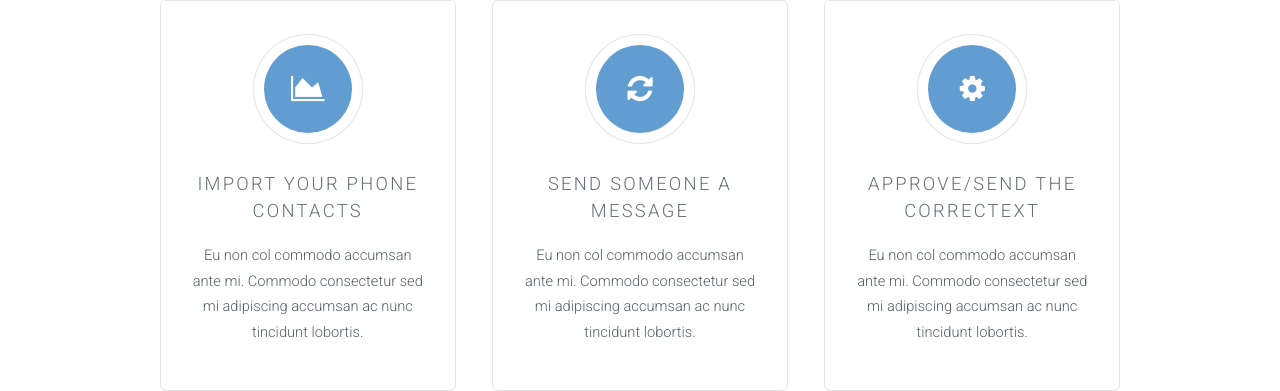
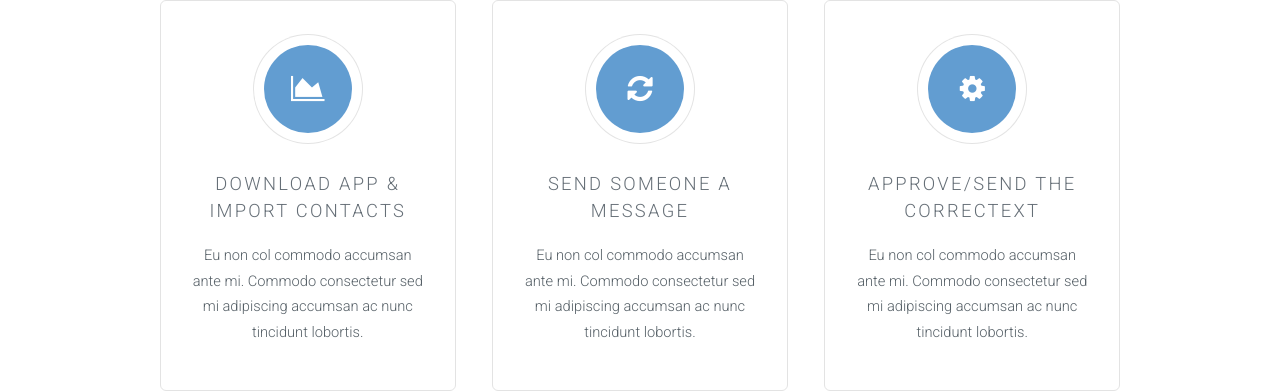
Before and after one commit to LevlUp/correctext, a Jekyll site: the page built from index.html, in a window 1280 px wide and 900 px high, scrolled down 594 px. Shown: the part 87-478 px from the top of the window. Built offline with Jekyll 4.4.1, drawn with Linux system fonts in a browser that asks for light colours.

Commit message:
change import contact

```diff
--- a/index.html
+++ b/index.html
@@ -13,7 +13,7 @@ layout: landing-page
 						<div class="4u">
 							<section class="special box">
 								<i class="icon fa-area-chart major"></i>
-								<h3>Import Your Phone Contacts</h3>
+								<h3>Download App & Import Contacts</h3>
 								<p>Eu non col commodo accumsan ante mi. Commodo consectetur sed mi adipiscing accumsan ac nunc tincidunt lobortis.</p>
 							</section>
 						</div>
```
